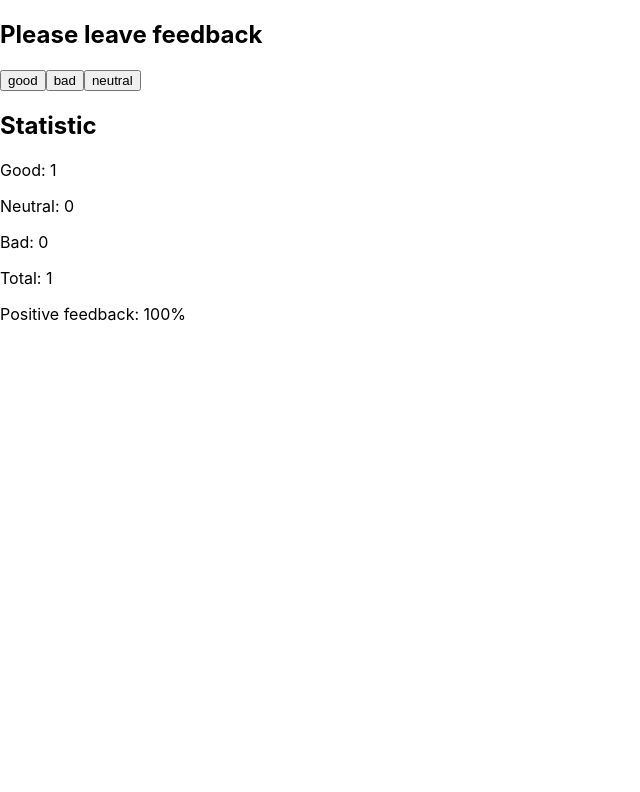
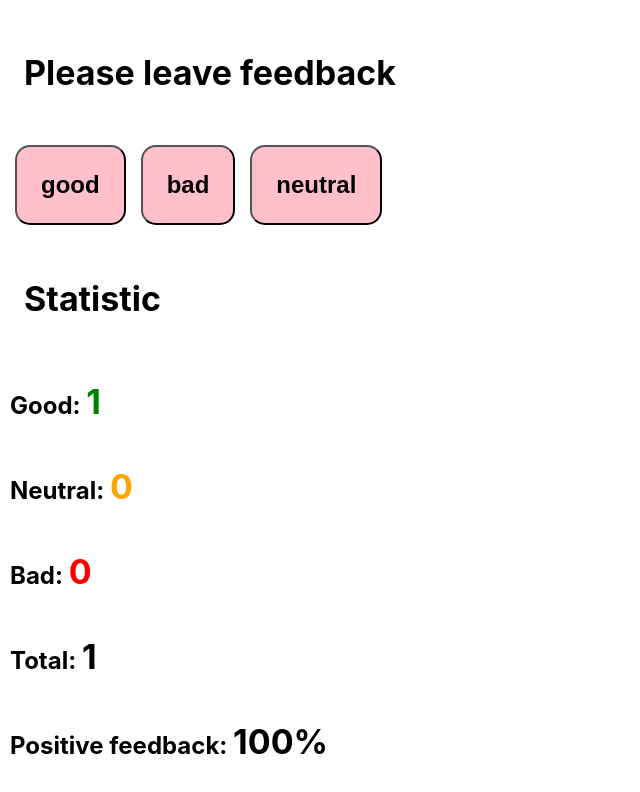
Before and after one commit to MarynaSkyba/goit-react-hw-04-hooks-feedback, a React (Create React App) app: page / in a window 1280 px wide. Both pictures are taken after a click on the button "good". Shown: the top 792 px of the page, without its empty margins (0-640 px from the left). Built offline with nearby package versions, Linux system fonts and the light colour scheme.

Commit message:
add styled emotions

```diff
--- a/package.json
+++ b/package.json
@@ -4,6 +4,8 @@
   "private": true,
   "homepage": "https://marynaskyba.github.io/goit-react-hw-01-feedback",
   "dependencies": {
+    "@emotion/react": "^11.4.1",
+    "@emotion/styled": "^11.3.0",
     "@testing-library/jest-dom": "^5.14.1",
     "@testing-library/react": "^11.2.7",
     "@testing-library/user-event": "^12.8.3",
--- a/src/components/App.js
+++ b/src/components/App.js
@@ -3,9 +3,7 @@ import Feedback from './Feedback/Feedback';
 
 function App() {
   return (
-    <div className="App">
       <Feedback />
-    </div>
   );
 }
 
--- a/src/components/FeedBackOptions/FeedbackOptions.jsx
+++ b/src/components/FeedBackOptions/FeedbackOptions.jsx
@@ -1,10 +1,11 @@
 import React from 'react';
 import PropTypes from 'prop-types';
+import {Button} from '../FeedBackOptions/FeedbackOptions.styled';
 
 
 const FeedbackOptions = ({options, onLeaveFeedback}) => (
     options.map((option)=> (
-       <button type="button" key={option} onClick= {()=>onLeaveFeedback(option)}>{option}</button>
+       <Button type="button" key={option} onClick= {()=>onLeaveFeedback(option)}>{option}</Button>
     )))
 
 export default FeedbackOptions;
--- /dev/null
+++ b/src/components/FeedBackOptions/FeedbackOptions.styled.jsx
@@ -0,0 +1,14 @@
+import styled from '@emotion/styled';
+
+export const Button = styled.button`
+padding: 24px;
+margin-left: 15px;
+background-color: pink;
+font-size: 24px;
+border-radius: 15px;
+color: black;
+font-weight: bold;
+&:hover {
+  color: grey;
+}
+`;
--- a/src/components/Notification/Notification.jsx
+++ b/src/components/Notification/Notification.jsx
@@ -1,8 +1,9 @@
 import React from 'react';
 import PropTypes from 'prop-types';
+import {Text} from './Notification.styled';
 
 const Notification = ({message}) => (
-    <p>{message}</p>
+    <Text>{message}</Text>
 )
 export default Notification;
 
--- /dev/null
+++ b/src/components/Notification/Notification.styled.jsx
@@ -0,0 +1,8 @@
+import styled from '@emotion/styled';
+
+export const Text = styled.p`
+padding: 24px;
+font-size: 24px;
+color: red;
+font-weight: bold;
+`;
--- a/src/components/Sections/Section.jsx
+++ b/src/components/Sections/Section.jsx
@@ -1,9 +1,10 @@
 import React from 'react';
 import PropTypes from 'prop-types';
+import {Title} from '../Sections/Section.styled';
 
 const Section = ({title, children})=> (
     <>
-    <h2>{title}</h2>
+    <Title>{title}</Title>
     <div>{children}</div>
 </>
 )
--- /dev/null
+++ b/src/components/Sections/Section.styled.jsx
@@ -0,0 +1,9 @@
+import styled from '@emotion/styled';
+
+export const Title = styled.h2`
+padding: 24px;
+font-size: 34px;
+color: black;
+font-weight: bold;
+
+`;
--- /dev/null
+++ b/src/components/Statistics/Statictics.styled.jsx
@@ -0,0 +1,22 @@
+import styled from '@emotion/styled';
+
+export const Text = styled.p`
+padding: 10px;
+font-size: 24px;
+color: black;
+font-weight: bold;
+`;
+
+export const Green = styled.span`
+color: Green;
+`;
+export const Orange = styled.span`
+color: orange;
+`;
+export const Red = styled.span`
+color: red;
+`;
+
+export const BigNumbers = styled.span`
+font-size: 34px;
+`;
--- a/src/components/Statistics/Statistics.jsx
+++ b/src/components/Statistics/Statistics.jsx
@@ -1,13 +1,14 @@
 import React from 'react';
 import PropTypes from 'prop-types';
+import {Text, Green, Orange, Red, BigNumbers} from './Statictics.styled'
 
 const Statistics = ({good,neutral,bad,total, positivePercentage}) => (
     <div>
-    <p>Good: {good}</p>
-    <p>Neutral: {neutral}</p>
-    <p>Bad: {bad}</p>
-    <p>Total: {total}</p>
-    <p>Positive feedback: {positivePercentage}%</p>
+    <Text>Good: <BigNumbers><Green>{good}</Green></BigNumbers></Text>
+    <Text>Neutral: <BigNumbers><Orange>{neutral}</Orange></BigNumbers></Text>
+    <Text>Bad: <BigNumbers><Red>{bad}</Red></BigNumbers></Text>
+    <Text>Total: <BigNumbers>{total}</BigNumbers></Text>
+    <Text>Positive feedback: <BigNumbers>{positivePercentage}%</BigNumbers></Text>
 </div>
 )
 
```
Also changed, not shown: 1 other file (tests, documents, lock files or other folders).
